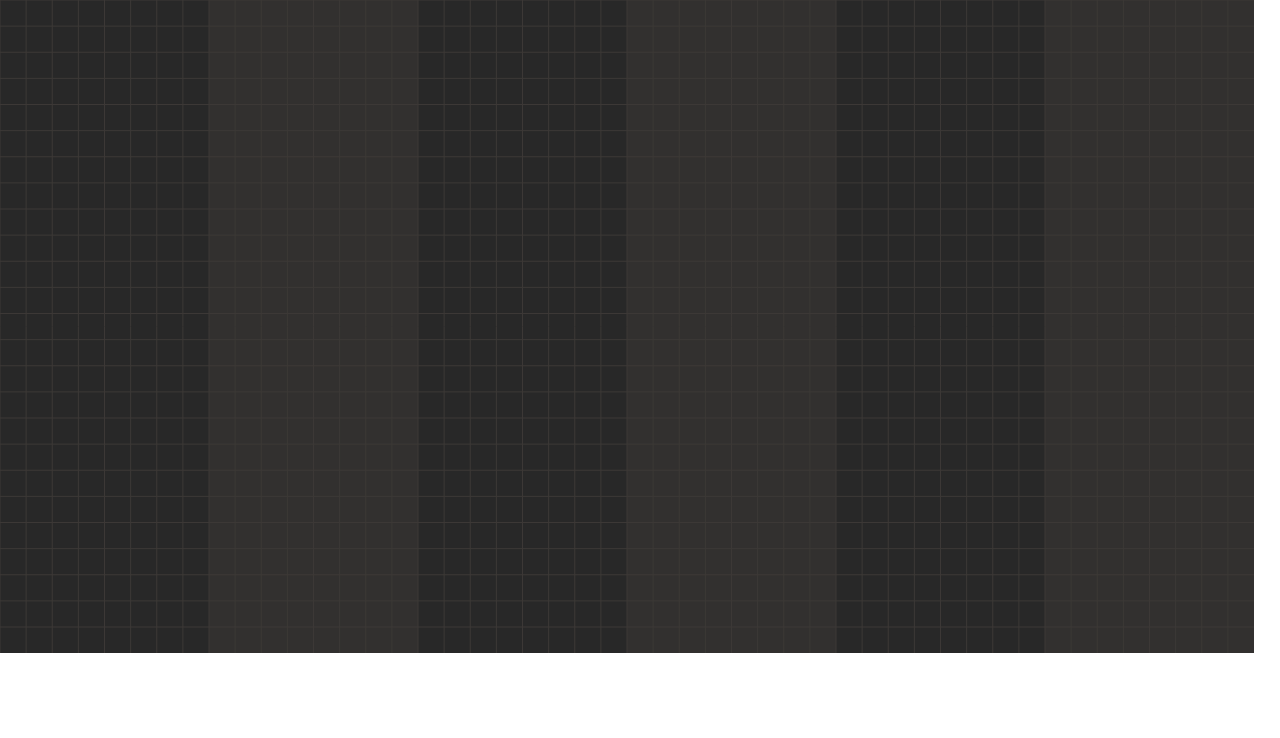
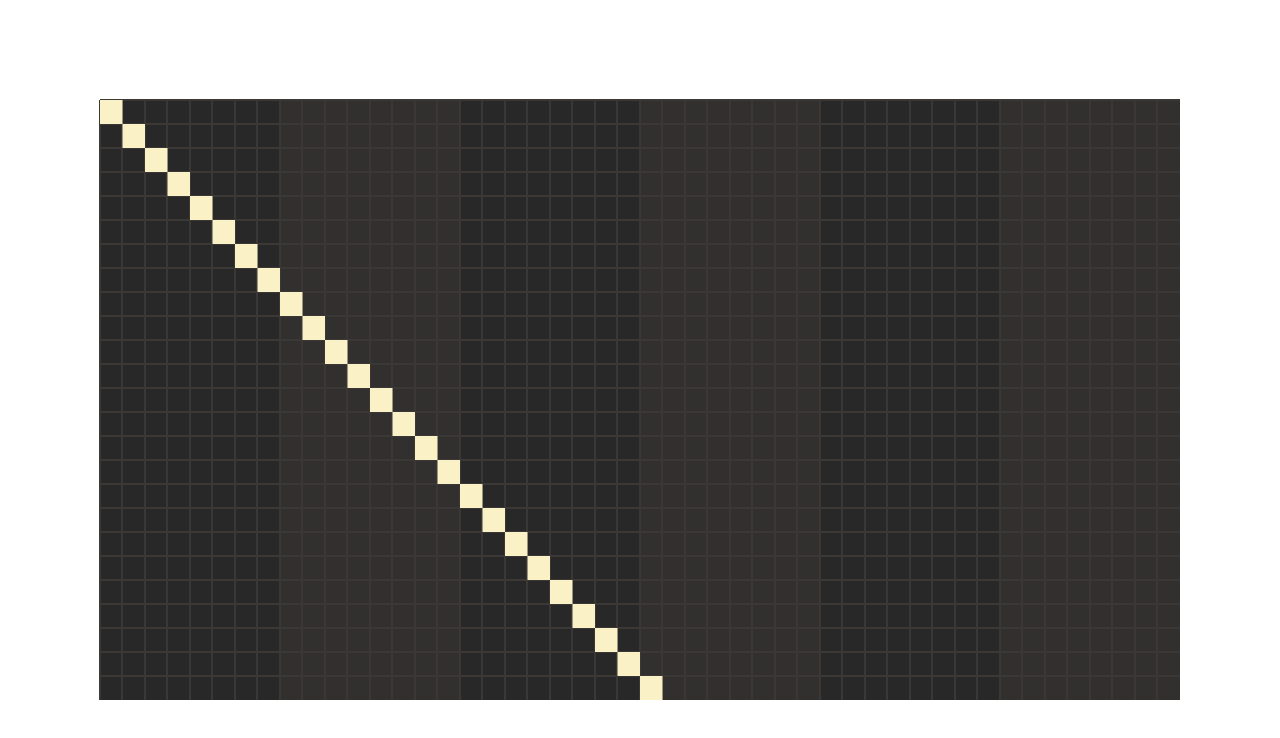
Before and after one commit to paulpage/audio-grid, a plain HTML site: page index.html in a window 1280 px wide. Drawn offline with Linux system fonts and the light colour scheme; animation ran at ten frames a second.

Commit message:
Refactor audio and grid rendering

```diff
--- a/audio.js
+++ b/audio.js
@@ -2,45 +2,69 @@ var _audioContext = new (window.AudioContext || window.webkitAudioContext)();
 
 var audio = {
 
-    NOTES: {
-        C0: 16.35, Cs0: 17.32, D0: 18.35, Ds0: 19.45,
-        E0: 20.60, F0: 21.83, Fs0: 23.12, G0: 24.50,
-        Gs0: 25.96, A0: 27.50, As0: 29.14, B0: 30.87,
-        C1: 32.70, Cs1: 34.65, D1: 36.71, Ds1: 38.89,
-        E1: 41.20, F1: 43.65, Fs1: 46.25, G1: 49.00,
-        Gs1: 51.91, A1: 55.00, As1: 58.27, B1: 61.74,
-        C2: 65.41, Cs2: 69.30, D2: 73.42, Ds2: 77.78,
-        E2: 82.41, F2: 87.31, Fs2: 92.50, G2: 98.00,
-        Gs2: 103.83, A2: 110.00, As2: 116.54, B2: 123.47,
-        C3: 130.81, Cs3: 138.59, D3: 146.83, Ds3: 155.56,
-        E3: 164.81, F3: 174.61, Fs3: 185.00, G3: 196.00,
-        Gs3: 207.65, A3: 220.00, As3: 233.08, B3: 246.94,
-        C4: 261.63, Cs4: 277.18, D4: 293.66, Ds4: 311.13,
-        E4: 329.63, F4: 349.23, Fs4: 369.99, G4: 392.00,
-        Gs4: 415.30, A4: 440.00, As4: 466.16, B4: 493.88,
-        C5: 523.25, Cs5: 554.37, D5: 587.33, Ds5: 622.25,
-        E5: 659.25, F5: 698.46, Fs5: 739.99, G5: 783.99,
-        Gs5: 830.61, A5: 880.00, As5: 932.33, B5: 987.77,
-        C6: 1046.50, Cs6: 1108.73, D6: 1174.66, Ds6: 1244.51,
-        E6: 1318.51, F6: 1396.91, Fs6: 1479.98, G6: 1567.98,
-        Gs6: 1661.22, A6: 1760.00, As6: 1864.66, B6: 1975.53,
-        C7: 2093.00, Cs7: 2217.46, D7: 2349.32, Ds7: 2489.02,
-        E7: 2637.02, F7: 2793.83, Fs7: 2959.96, G7: 3135.96,
-        Gs7: 3322.44, A7: 3520.00, As7: 3729.31, B7: 3951.07,
-        C8: 4186.01, Cs8: 4434.92, D8: 4698.63, Ds8: 4978.03,
-        E8: 5274.04, F8: 5587.65, Fs8: 5919.91, G8: 6271.93,
-        Gs8: 6644.88, A8: 7040.00, As8: 7458.62, B8: 7902.13
+    letters: {
+        'C': 0,
+        'C#': 1,
+        'Db': 1,
+        'D': 2,
+        'D#': 3,
+        'Eb': 3,
+        'E': 4,
+        'F': 5,
+        'F#': 6,
+        'Gb': 6,
+        'G': 7,
+        'G#': 8,
+        'Ab': 8,
+        'A': 9,
+        'A#': 10,
+        'Bb': 10,
+        'B': 11
     },
 
-    WAVES: {
+    frequencies: [
+        16.35, 32.70, 65.41, 130.81, 261.63, 523.25, 1046.50, 2093.00, 4186.01, // C
+        17.32, 34.65, 69.30, 138.59, 277.18, 554.37, 1108.73, 2217.46, 4434.92, // C#
+        18.35, 36.71, 73.42, 146.83, 293.66, 587.33, 1174.66, 2349.32, 4698.63, // D
+        19.45, 38.89, 77.78, 155.56, 311.13, 622.25, 1244.51, 2489.02, 4978.03, // D#
+        20.60, 41.20, 82.41, 164.81, 329.63, 659.25, 1318.51, 2637.02, 5274.04, // E
+        21.83, 43.65, 87.31, 174.61, 349.23, 698.46, 1396.91, 2793.83, 5587.65, // F
+        23.12, 46.25, 92.50, 185.00, 369.99, 739.99, 1479.98, 2959.96, 5919.91, // F#
+        24.50, 49.00, 98.00, 196.00, 392.00, 783.99, 1567.98, 3135.96, 6271.93, // G
+        25.96, 51.91, 103.83, 207.65, 415.30, 830.61, 1661.22, 3322.44, 6644.88,// G#
+        27.50, 55.00, 110.00, 220.00, 440.00, 880.00, 1760.00, 3520.00, 7040.00,// A
+        29.14, 58.27, 116.54, 233.08, 466.16, 932.33, 1864.66, 3729.31, 7458.62,// A#
+        30.87, 61.74, 123.47, 246.94, 493.88, 987.77, 1975.53, 3951.07, 7902.13 // B
+    ],
+
+    range: {
+        chromatic: function(start, length) {
+            var notes = [];
+            var idx = audio.frequencies.indexOf(start);
+            for (var i = 0; i < length; i++) {
+                notes.push(audio.frequencies[idx]);
+                idx += 9;
+                if (idx > audio.frequencies.length) {
+                    idx = idx % 9 + 1;
+                }
+            }
+            return notes;
+        }
+    },
+
+    wave: {
         sine: "sine",
         square: "square",
         sawtooth: "sawtooth",
         triangle: "triangle"
+    },
+
+    note: function(letter, octave) {
+        return audio.frequencies[audio.letters[letter] * 9 + octave];
     }
 }
 
-class Note {
+class Pitch {
     constructor(value) {
         this.ctx = _audioContext;
         this.value = value;
--- a/main.js
+++ b/main.js
@@ -6,13 +6,6 @@ var cellWidth;
 var cellHeight;
 
 var playing = false;
-
-var color = {
-    bg1: '#282828',
-    bg2: '#32302f',
-    grid: '#3c3836',
-    fg: '#fbf1c7',
-}
 
 var offset = 2;
 
@@ -35,64 +28,104 @@ class Grid {
     }
 }
 
+/**
+ * Responsible for displaying a grid in a given area of the canvas
+ * with the given colors
+ */
+class GridRenderer {
+    constructor(x, y, width, height, color) {
+        this.x = x;
+        this.y = y;
+        this.width = width;
+        this.height = height;
+        this.color = color;
+    }
+
+    draw(ctx, grid) {
+
+        var cellWidth = this.width / grid.width;
+        var cellHeight = this.height / grid.height;
+
+        // Draw the striped background
+        for (var x = 0; x < Math.floor(grid.width / this.color.stripe); x++) {
+            ctx.fillStyle = (x % 2 === 0 ? this.color.bg1 : this.color.bg2);
+            ctx.fillRect(
+                this.x + x * cellWidth * this.color.stripe,
+                this.y,
+                cellWidth * this.color.stripe,
+                // (this.color.stripe) * cellWidth * this.color.stripe,
+                this.height);
+        }
+
+        // Draw grid lines
+        ctx.strokeStyle = this.color.grid;
+        ctx.beginPath;
+        for (var x = 0; x < grid.width; x++) {
+            ctx.moveTo(this.x + Math.floor(x * cellWidth), this.y);
+            ctx.lineTo(Math.floor(this.x + x * cellWidth), this.y + this.height);
+        }
+        for (var y = 0; y < grid.height; y++) {
+            ctx.moveTo(this.x, Math.floor(this.y + y * cellHeight));
+            ctx.lineTo(this.x + this.width, Math.floor(this.y + y * cellHeight));
+        }
+        ctx.stroke();
+
+        // Draw active cells
+        ctx.fillStyle = this.color.fg;
+        for (var i = 0; i < grid.data.length; i++) {
+            if (grid.data[i] != 0) {
+                var x = (i % grid.width) * cellWidth;
+                var y = Math.floor(i / grid.width) * cellHeight;
+
+                ctx.fillRect(this.x + x, this.y + y, cellWidth, cellHeight);
+            }
+        }
+    }
+}
+
 var grid;
+var renderer;
 var notes = [];
+var values = audio.range.chromatic(audio.note('Ab', 3), 25);
 
 var cursorPos = 0;
+
+var color = {
+    bg1: '#282828',  // Primary background
+    bg2: '#32302f',  // Secondary background
+    grid: '#3c3836', // Color of the gridlines
+    fg: '#fbf1c7',   // Foreground (active squares)
+    stripe: 8 // Every 8 columns switch between bg1 and bg2
+}
+
 
 /**
  * Automatically set the optimum canvas size based on window width and height
  */
 function setCanvasSize() {
-    c.width = window.innerWidth * 0.98;
-    cellWidth = c.width / grid.width;
-    cellHeight = cellWidth;
-    c.height = grid.height * cellHeight;
+    c.width = window.innerWidth;
+    c.height = window.innerHeight;
+    renderer = new GridRenderer(100, 100, c.width - 200, c.height - 200, color);
 }
 
 window.onload = function() {
 
-    grid = new Grid(48, 25);
-
-    var values = [
-        audio.NOTES.C2,
-        audio.NOTES.Cs2,
-        audio.NOTES.D2,
-        audio.NOTES.Ds2,
-        audio.NOTES.E2,
-        audio.NOTES.F2,
-        audio.NOTES.Fs2,
-        audio.NOTES.G2,
-        audio.NOTES.Gs2,
-        audio.NOTES.A2,
-        audio.NOTES.As2,
-        audio.NOTES.B2,
-        audio.NOTES.C3,
-        audio.NOTES.Cs3,
-        audio.NOTES.D3,
-        audio.NOTES.Ds3,
-        audio.NOTES.E3,
-        audio.NOTES.F3,
-        audio.NOTES.Fs3,
-        audio.NOTES.G3,
-        audio.NOTES.Gs3,
-        audio.NOTES.A3,
-        audio.NOTES.As3,
-        audio.NOTES.B3,
-        audio.NOTES.C4,
-    ];
-
-    for (var i = 0; i < grid.height; i++) {
-        notes.push(new Note(values[i % values.length]));
-    }
-
     c = document.getElementById('canvas');
     ctx = c.getContext('2d');
 
+    setCanvasSize();
+    grid = new Grid(48, 25);
+
+    for (var i = 0; i < grid.height; i++) {
+        notes.push(new Pitch(values[i % values.length]));
+    }
+
+    for (var i = 0; i < 25; i++) {
+        grid.set(i, i, 1);
+    }
+
     document.addEventListener('click', handleMouse);
     document.addEventListener('keydown', handleKeyboard);
-
-    setCanvasSize();
 
     window.addEventListener("resize", setCanvasSize, false);
 
@@ -114,54 +147,19 @@ function play() {
     for (var x = 0; x < grid.width; x++) {
         for (var y = 0; y < grid.height; y++) {
             if (grid.get(x, y) === 1) {
-                notes[notes.length - y - 1].play(x * 0.2, 0.5, audio.WAVES.triangle);
+                notes[notes.length - y - 1].play(x * 0.2, 0.5, audio.wave.triangle);
             }
         }
     }
 }
 
-/**
- * Draw the grid.
- * Runs once every frame.
- */
 function draw() {
-    for (var x = 0; x < Math.floor(grid.width / 8); x++) {
-        ctx.fillStyle = (x % 2 === 0 ? color.bg1 : color.bg2);
-        ctx.fillRect(x * cellWidth * 8, 0, (x + 8) * cellWidth * 8, c.height);
-    }
-
-    ctx.strokeStyle = color.grid;
-    ctx.beginPath();
-    for (var x = 0; x < grid.width; x++) {
-        ctx.moveTo(x * cellWidth, 0);
-        ctx.lineTo(x * cellWidth, c.height);
-    }
-    for (var y = 0; y < grid.height; y++) {
-        ctx.moveTo(0, y * cellHeight);
-        ctx.lineTo(c.width, y * cellHeight);
-    }
-    ctx.stroke();
-
-    for (var i = 0; i < grid.data.length; i++) {
-        drawCell(i, grid.data[i]);
-    }
+    renderer.draw(ctx, grid);
     requestAnimationFrame(draw);
 }
 
-/**
- * Draw each individual cell
- */
-function drawCell(pos, val) {
-    if (val != 0) {
-        var x = pos % grid.width;
-        var y = (pos - pos % grid.width) / grid.width;
-
-        var piece_x = x * cellWidth;
-        var piece_y = y * cellHeight;
-
-        ctx.fillStyle = color.fg;
-        ctx.fillRect(piece_x, piece_y, cellWidth, cellHeight);
-    }
+function reset() {
+    grid = new Grid(48, 25);
 }
 
 /**
```
Also changed, not shown: index.html (+4 -4 lines).
